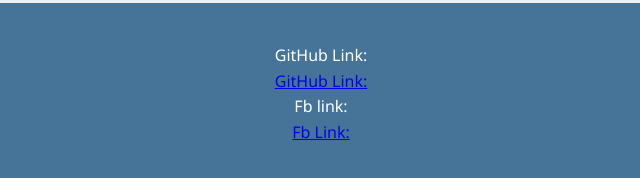
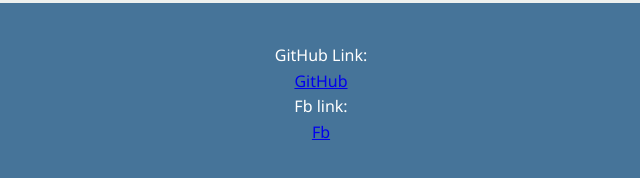
Before and after one commit to justine1109/AMPI_q1tla2.., a plain HTML site: page index.html in a window 1280 px wide. Shown: the part 1835-2013 px from the top of the page, 319-959 px from the left. Drawn offline with Linux system fonts and the light colour scheme.

Commit message:
update index.html

```diff
--- a/index.html
+++ b/index.html
@@ -80,9 +80,9 @@
   <footer>
     <div class="container">
        <p>GitHub Link:</p>
-      <a href="https://github.com/justine1109/ampi_q1tla2./tree/main" target="_blank">GitHub Link:</a>
+      <a href="https://github.com/justine1109/ampi_q1tla2./tree/main" target="_blank">GitHub</a>
       <p>Fb link:</p>
-      <a href="https://www.facebook.com/JJustine.Elnasin" target="_blank">Fb Link:</a>
+      <a href="https://www.facebook.com/JJustine.Elnasin" target="_blank">Fb</a>
     </div>
   </footer>
 </body>
```
